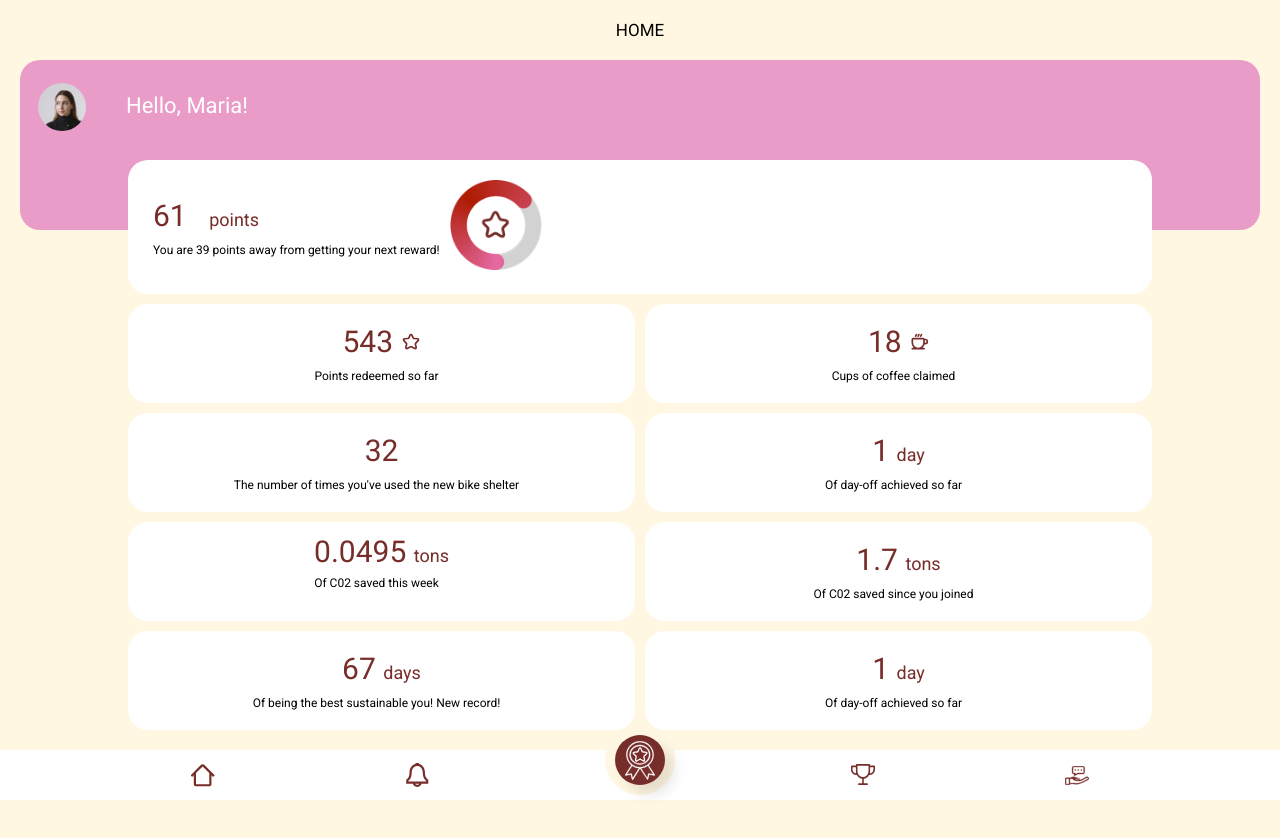
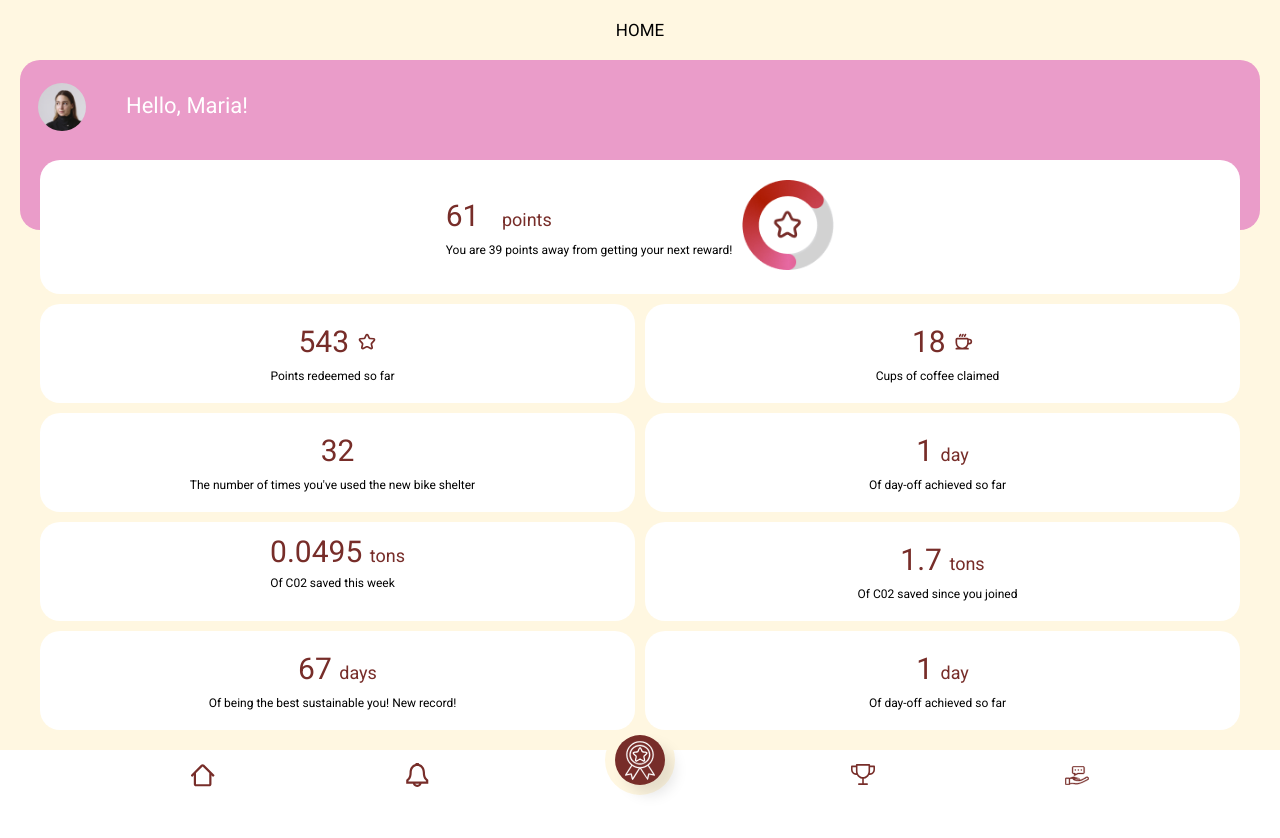
Before and after one commit to CarmenAriasM/XP-user-experience, an Angular app: page /home in a window 1280 px wide. Shown: the top 838 px of the page. After the commit the page ends 800 px from the top, so only its background shows below. Built offline with nearby package versions, Linux system fonts and the light colour scheme.

Commit message:
Fixed home page's absolute positioned container

```diff
--- a/src/app/components/home/home.component.css
+++ b/src/app/components/home/home.component.css
@@ -1,11 +1,12 @@
 app-footer {
     position: fixed;
     bottom: 0;
+    z-index: 5;
 }
 .container {
     padding: 20px;
     position: relative;
-    height: 100%;
+    padding-bottom: 170px;
 }
 .page-title {
     text-align: center;
@@ -22,6 +23,11 @@ app-footer {
     padding: 18px;
     border-radius: 20px;
     min-height: 170px;
+    position: absolute;
+    top: 60px;
+    right: 20px;
+    left: 20px;
+    z-index: 3;
 }
 .banner :nth-child(2) {
     margin-top: 15px
@@ -33,10 +39,9 @@ app-footer {
     margin-top: 5px;
 }
 .grid-container {
-    position: absolute;
-    top: 160px;
-    left: 10%;
-    right: 10%;
+    top: 100px;
+    z-index: 4;
+    position: inherit;
     display: grid;
     grid-template-columns: 1fr 1fr;
     gap: 10px;
@@ -49,6 +54,7 @@ app-footer {
     grid-column: 1/3;
     display: flex;
     padding: 20px 25px;
+    justify-content: center;
 }
 .points img {
     height: 90px;
@@ -83,3 +89,8 @@ app-footer {
 .tons {
     line-height: 20px;
 }
+@media (min-width: 330px) {
+     .grid-container {
+       padding: 0 20px;
+     }
+}
--- a/src/styles.css
+++ b/src/styles.css
@@ -32,9 +32,9 @@ input {
   text-align: center;
   color: var(--red);
 }
-app-home {
+/* app-home {
   height: calc(100% + 20%);
-}
+} */
 app-footer {
   width: 100%;
 }
```
